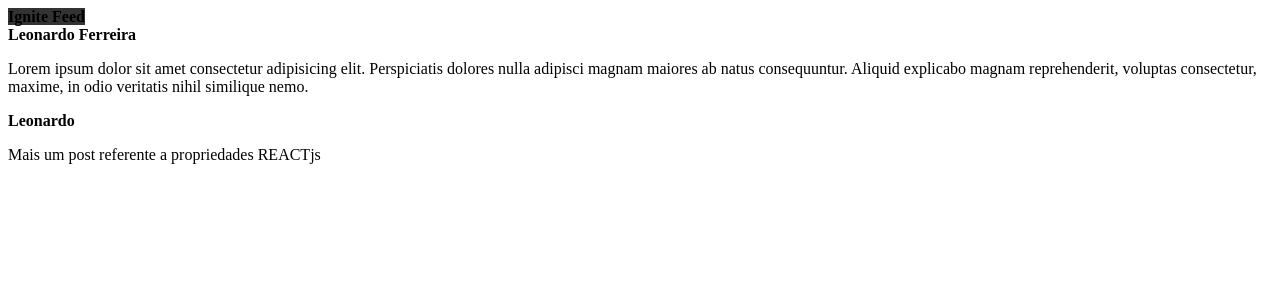
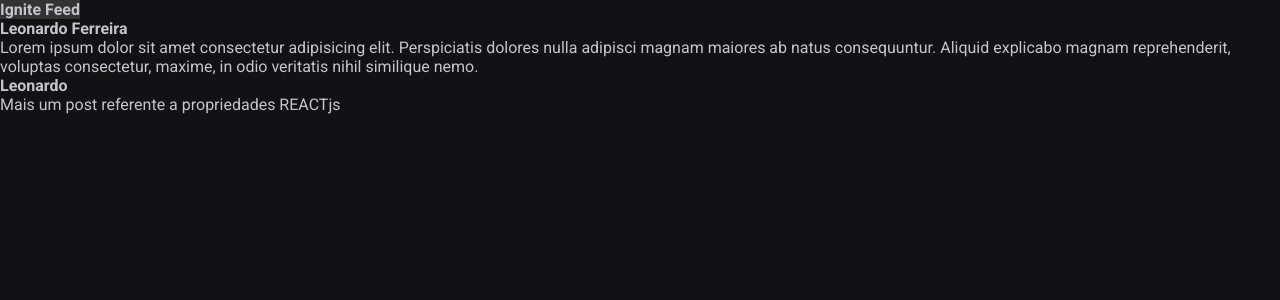
Before and after one commit to leonardoffirmino/01-fundamentos-reactjs, a React (Vite) app: page / in a window 1280 px wide. Shown: the top 300 px of the page. Built offline with nearby package versions, Linux system fonts and the light colour scheme.

Commit message:
Config Styles Patterns

```diff
--- a/index.html
+++ b/index.html
@@ -2,8 +2,13 @@
 <html lang="en">
   <head>
     <meta charset="UTF-8" />
+    <link rel="preconnect" href="https://fonts.googleapis.com"/>
+    <link rel="preconnect" href="https://fonts.gstatic.com" crossorigin/>
+
     <link rel="icon" type="image/svg+xml" href="/vite.svg" />
     <meta name="viewport" content="width=device-width, initial-scale=1.0" />
+    <link href="https://fonts.googleapis.com/css2?family=Roboto:wght@400;700&display=swap" rel="stylesheet"/>
+
     <title>Vite + React</title>
   </head>
   <body>
--- a/src/App.jsx
+++ b/src/App.jsx
@@ -1,5 +1,7 @@
 import { Post } from './Post';
 import { Header } from './components/Header';
+
+import './global.css';
 
 export function App() {
 
--- /dev/null
+++ b/src/global.css
@@ -0,0 +1,32 @@
+:root{
+  --white: #fff;
+  --gray-100: #e1e1e6;
+  --gray-300: #c4c4cc;
+  --gray-400: #8d8d99;
+  --gray-600: #323238;
+  --gray-700: #29292e;
+  --gray-800: #202024;
+  --gray-900: #121214;
+
+  --green-500: #00875f;
+}
+
+
+*{
+  margin: 0;
+  padding: 0;
+  box-sizing: border-box;
+}
+
+
+body{
+  background: var(--gray-900);
+  color:var(--gray-300);
+  --webkit-font-smoothing: antialiased;
+}
+
+body, input , textarea, button{
+  font-family: 'Roboto',san-serif;
+  font-weight: 400;
+  font-size: 1rem;
+}
```
